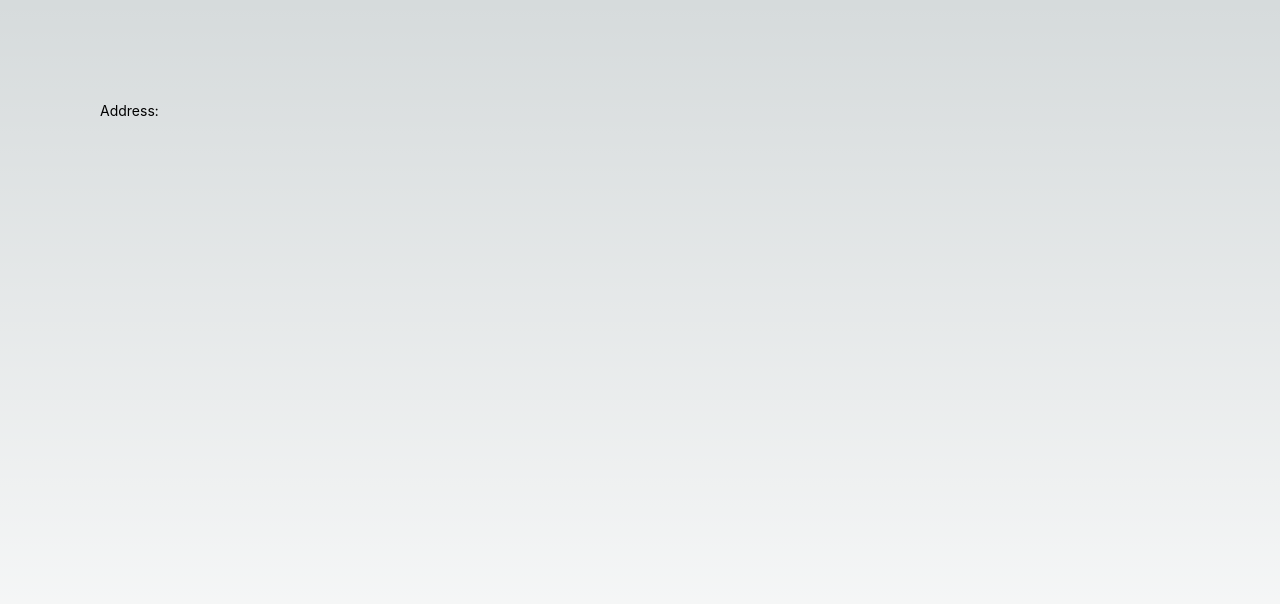
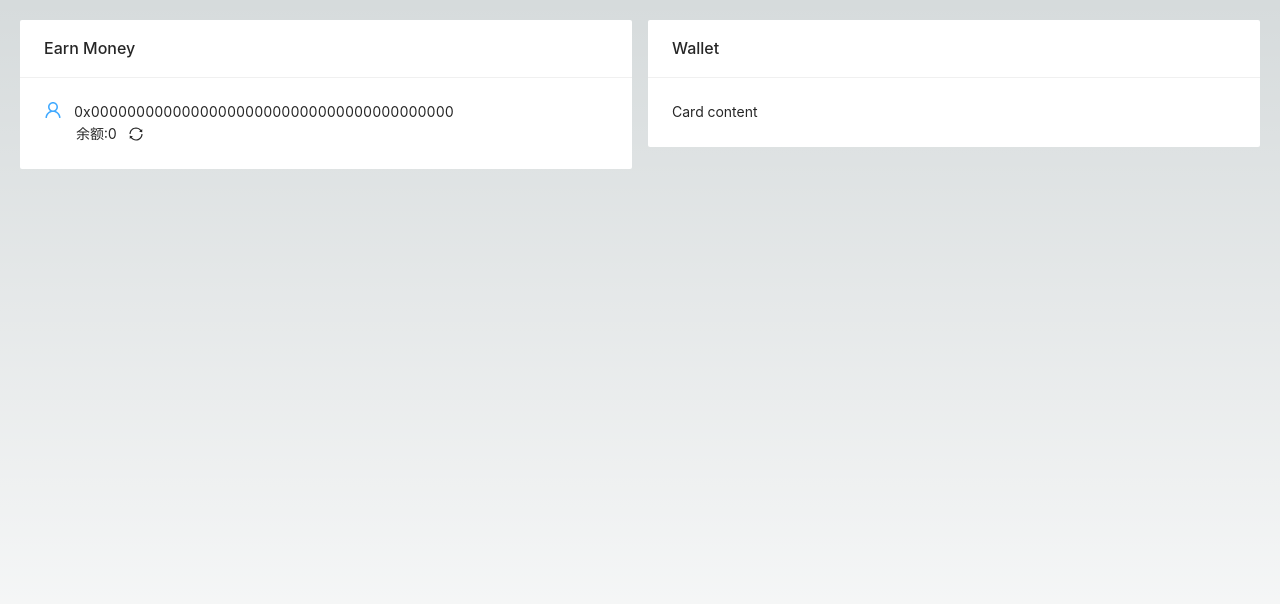
Before and after one commit to andy00614/wd_baas, a Next.js app: page / in a window 1280 px wide. Shown: the top 604 px of the page. Built offline with nearby package versions, Linux system fonts and the light colour scheme.

Commit message:
feat: base layout

```diff
--- a/pages/index.tsx
+++ b/pages/index.tsx
@@ -1,7 +1,16 @@
 import Head from 'next/head'
 import styles from '@/styles/Home.module.scss'
+import { useState } from 'react'
+import { SyncOutlined, UserOutlined } from '@ant-design/icons'
+import { Col, message, Row } from 'antd'
+import { Card } from 'antd';
 
 export default function Home() {
+  const [address, setAddress] = useState(`0x${'0'.repeat(40)}`)
+  const [money, setMoney] = useState(0)
+  const refreshMoney = () => {
+    message.success('刷新成功！')
+  }
   return (
     <>
       <Head>
@@ -11,11 +20,26 @@ export default function Home() {
         <link rel="icon" href="/crypto.png" />
       </Head>
       <main className={styles.main}>
-        <div style={{ padding: 100 }}>
-          <section>
-            <span>Address: {}</span>
-          </section>
-        </div>
+        <Row gutter={16}>
+          <Col span={12}>
+            <Card title="Earn Money" bordered={false}>
+              <section>
+                <UserOutlined className={styles.userIcon} style={{ fontSize: 18, color: '#40a9ff' }} />
+                <span>{address}</span>
+                <div className={styles.money}>
+                  <span>余额:</span>
+                  <span>{money}</span>
+                  <SyncOutlined onClick={refreshMoney} className={styles.refresh} />
+                </div>
+              </section>
+            </Card>
+          </Col>
+          <Col span={12}>
+            <Card title="Wallet" bordered={false}>
+              Card content
+            </Card>
+          </Col>
+        </Row>
       </main>
     </>
   )
--- a/styles/Home.module.scss
+++ b/styles/Home.module.scss
@@ -1,3 +1,13 @@
 .main {
-
+  padding: 20px;
+  .userIcon {
+    margin-right: 12px;
+  }
+  .refresh {
+    margin-left: 12px;
+    cursor: pointer;
+  }
+  .money {
+    margin-left: 32px;
+  }
 }
```
